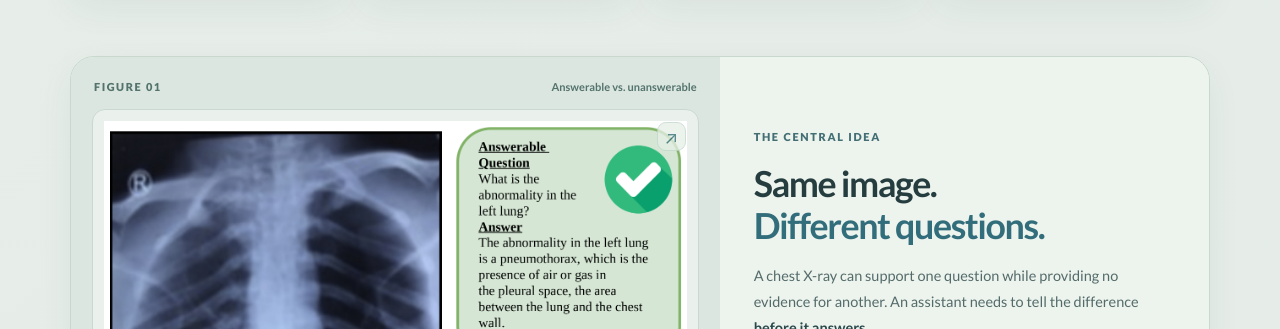
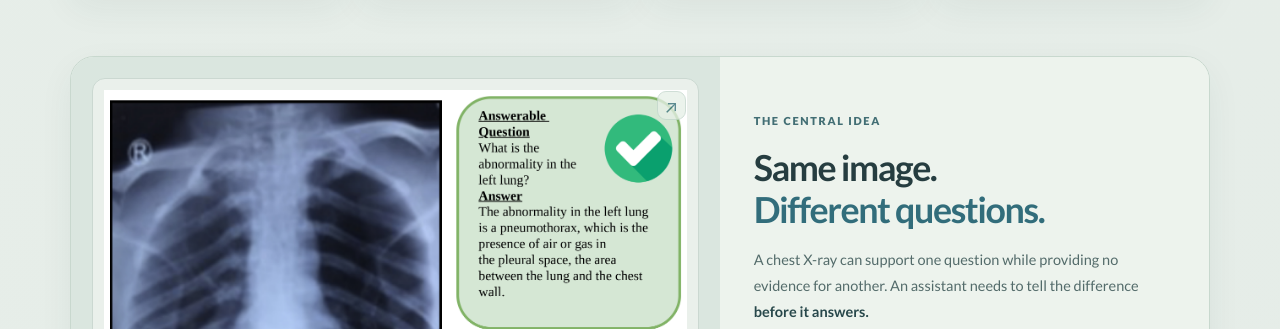
Before and after one commit to sabahnushra/Medical_VQA, a plain HTML site: page index.html in a window 1280 px wide. Shown: the part 771-1100 px from the top of the page. Drawn offline with Linux system fonts and the light colour scheme.

Commit message:
Update index.html

```diff
--- a/index.html
+++ b/index.html
@@ -67,7 +67,7 @@
 </div>
 <section aria-label="Illustrative medical VQA example" class="opening-feature">
 <figure class="feature-figure opening-figure">
-<div class="figure-topline"><span class="figure-index">FIGURE 01</span><span>Answerable vs. unanswerable</span></div>
+<!-- <div class="figure-topline"><span class="figure-index">FIGURE 01</span><span>Answerable vs. unanswerable</span></div> -->
 <button aria-label="Enlarge visual question answering example" class="image-zoom" data-alt="Chest X-ray with an answerable question and an unanswerable question" data-image="assets/intro.webp" type="button">
 <img alt="Chest X-ray next to a green answerable question panel and a red unanswerable question panel" fetchpriority="high" height="1023" src="assets/intro.webp" width="1380"/><span aria-hidden="true" class="zoom-corner">↗</span>
 </button>
```
